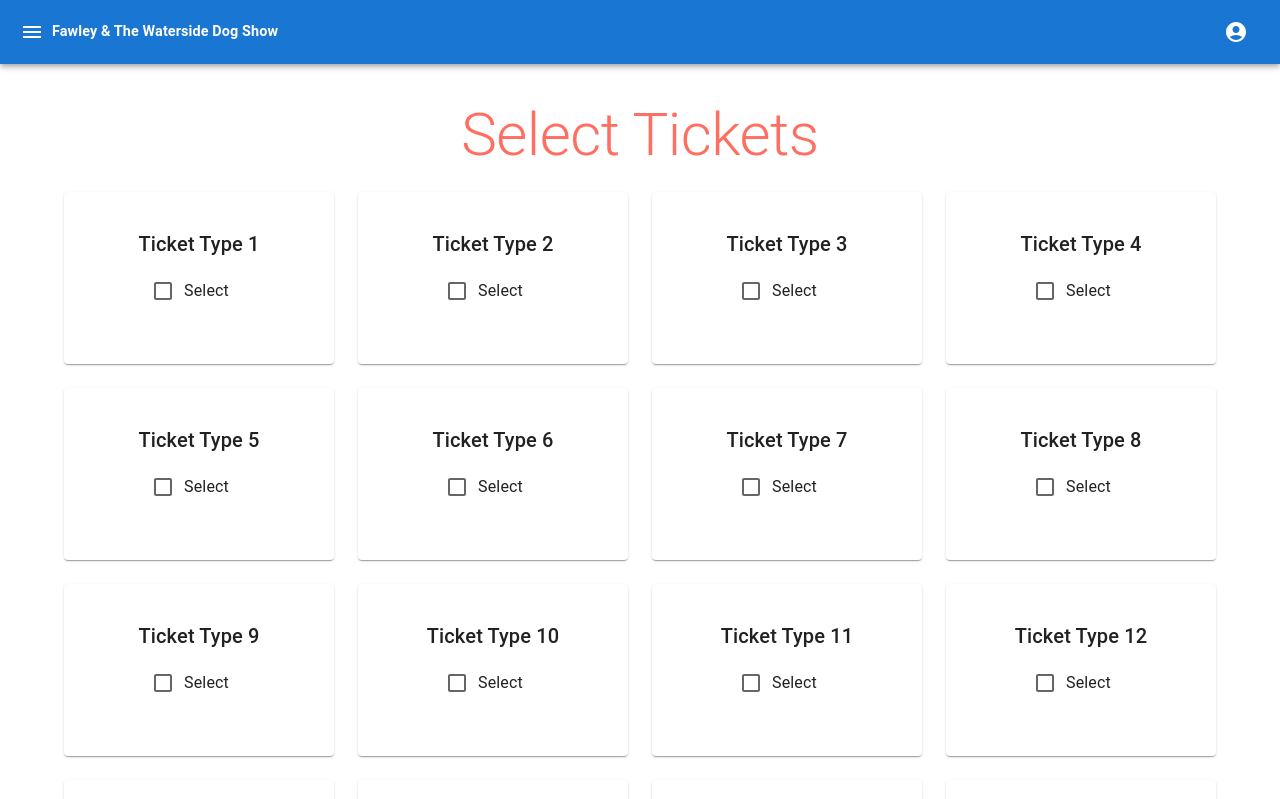
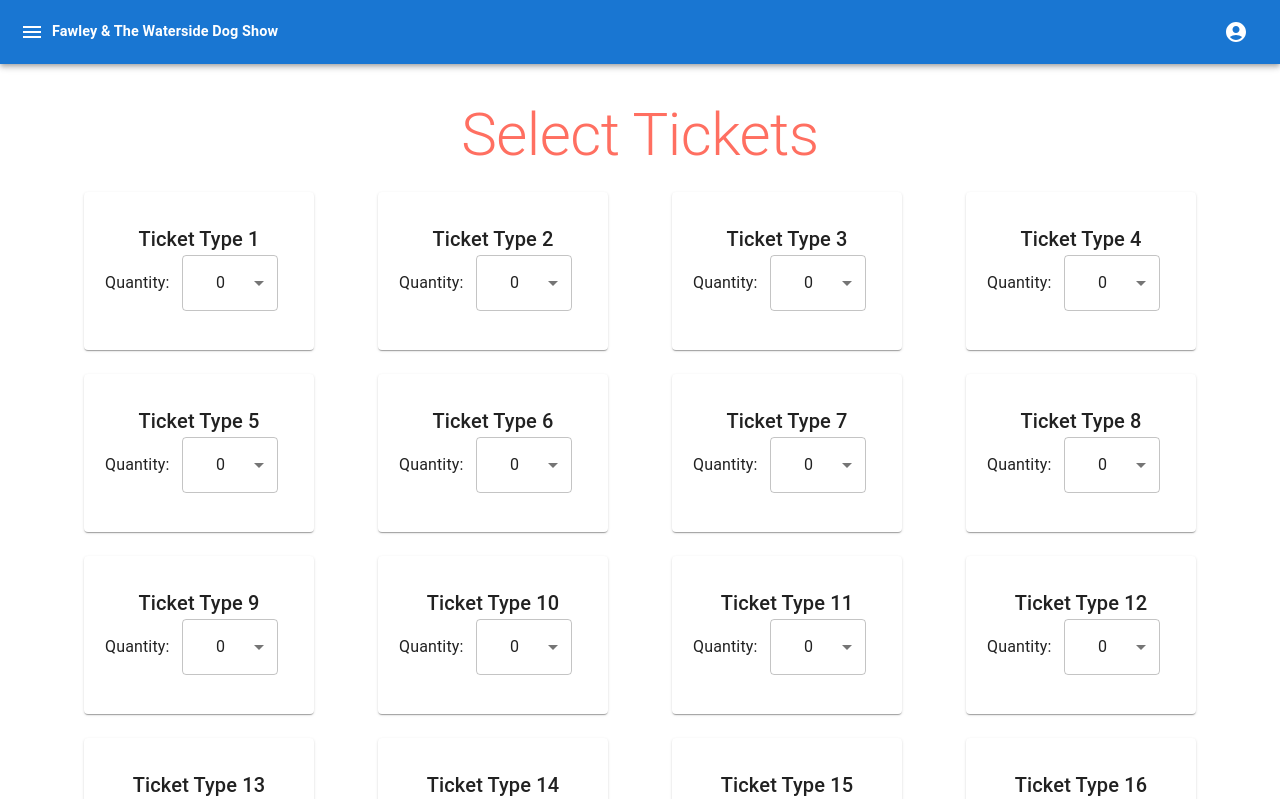
Before and after one commit to eddiemosh/fawley-waterside-dog-show, a React (Create React App) app: page /fawley-waterside-dog-show/tickets in a window 1280 px wide. Shown: the top 799 px of the page. Built offline with nearby package versions, Linux system fonts and the light colour scheme.

Commit message:
Styling the ticket selection, setting them all to 0 and having a max of 10

```diff
--- a/src/components/tickets/ticket-selection.css
+++ b/src/components/tickets/ticket-selection.css
@@ -16,19 +16,29 @@
     display: flex;
     flex-direction: column;
     align-items: center;
-    padding: 20px;
-    border-radius: 10px;
+    padding: 15px;
+    border-radius: 8px;
     box-shadow: 0 4px 8px rgba(0, 0, 0, 0.1);
     text-align: center;
+    width: 200px; /* Make ticket card slightly smaller */
+    margin: 0 auto;
 }
 
-.ticket-checkbox {
+.ticket-select-container {
     margin-top: 10px;
 }
 
-.ticket-actions {
-    justify-content: center;
-    padding: 0 16px 16px;
+.ticket-select {
+    min-height: 30px !important; /* Reduce the height */
+    padding: 6px 10px !important; /* Adjust padding */
+}
+
+.MuiSelect-root {
+    min-height: 30px !important;
+}
+
+.MuiInputBase-root {
+    padding: 0px !important;
 }
 
 .checkout-button-container {
@@ -50,3 +60,12 @@
 .checkout-button:hover {
     background-color: #e55d50;
 }
+
+.quantity-text {
+    margin-right: 90px !important;
+    margin-left: -10px !important;
+}
+
+.dropdown {
+    width: 90%;
+}
--- a/src/components/tickets/ticket-selection.js
+++ b/src/components/tickets/ticket-selection.js
@@ -1,22 +1,23 @@
 // src/components/TicketSelection.js
 import React, { useState } from 'react';
-import { Container, Typography, Grid, Card, CardContent, CardActions, Checkbox, FormControlLabel, Button, Box } from '@mui/material';
+import {
+    Container, Typography, Grid, Card, CardContent, FormControl, Select, MenuItem, Button, Box,
+} from '@mui/material';
 import { useNavigate } from 'react-router-dom';
-import './ticket-selection.css'; // Import custom CSS for additional styling if needed
+import './ticket-selection.css'; // Import custom CSS for additional styling
 
-const ticketOptions = Array.from({ length: 20 }, (_, index) => `Ticket Type ${index + 1}`);
+const ticketOptions = Array.from({ length: 200 }, (_, index) => `Ticket Type ${index + 1}`);
 
 const TicketSelection = () => {
-    const [selectedTickets, setSelectedTickets] = useState([]);
+    const [selectedTickets, setSelectedTickets] = useState({});
     const navigate = useNavigate();
 
-    const handleTicketChange = (event) => {
-        const ticket = event.target.value;
-        setSelectedTickets((prev) =>
-            prev.includes(ticket)
-                ? prev.filter((t) => t !== ticket)
-                : [...prev, ticket]
-        );
+    const handleQuantityChange = (event, ticket) => {
+        const quantity = event.target.value;
+        setSelectedTickets((prev) => ({
+            ...prev,
+            [ticket]: quantity,
+        }));
     };
 
     const handleCheckout = () => {
@@ -36,21 +37,27 @@ const TicketSelection = () => {
                                 <Typography variant="h6" component="div">
                                     {ticket}
                                 </Typography>
-                                <FormControlLabel
-                                    control={
-                                        <Checkbox
-                                            value={ticket}
-                                            onChange={handleTicketChange}
-                                            color="primary"
-                                        />
-                                    }
-                                    label="Select"
-                                    className="ticket-checkbox"
-                                />
+                                <Grid container alignItems="center" spacing={2} className="ticket-select-container">
+                                    <Grid item xs={4}>
+                                        <Typography variant="body1" className="quantity-text">Quantity:</Typography>
+                                    </Grid>
+                                    <Grid item xs={8}>
+                                        <FormControl className="dropdown">
+                                            <Select
+                                                value={selectedTickets[ticket] || 0}
+                                                onChange={(event) => handleQuantityChange(event, ticket)}
+                                                className="ticket-select"
+                                            >
+                                                {[...Array(10).keys()].map((quantity) => (
+                                                    <MenuItem key={quantity} value={quantity}>
+                                                        {quantity}
+                                                    </MenuItem>
+                                                ))}
+                                            </Select>
+                                        </FormControl>
+                                    </Grid>
+                                </Grid>
                             </CardContent>
-                            <CardActions className="ticket-actions">
-                                {/* You can add more actions if needed */}
-                            </CardActions>
                         </Card>
                     </Grid>
                 ))}
```
